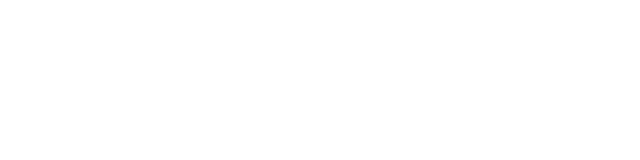
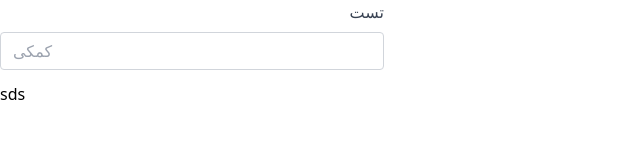
Before and after one commit to riazi-fsi/component, a React (Create React App) app: page /textFeild-page in a window 1280 px wide. Before the commit this address had no page. Shown: the top 160 px of the page, without its empty margins (0-640 px from the left). Built offline with nearby package versions, Linux system fonts and the light colour scheme.

Commit message:
arragment component

```diff
--- a/src/App.js
+++ b/src/App.js
@@ -1,7 +1,10 @@
 import React from 'react'
 import { BrowserRouter as Router, Route,Routes } from 'react-router-dom'
 import ButtonPage from './pages/ButtonPage'
+import CheckboxPage from './pages/CheckboxPage'
 import Home from './pages/Home'
+import TablePage from './pages/TablePage'
+import TextFieldPage from './pages/TextFieldPage'
 function App() {
   return (
     <div>
@@ -9,6 +12,10 @@ function App() {
         <Routes>
           <Route path='/' element={<Home/>}/>
           <Route path='/button-page' element={<ButtonPage/>}/>
+          <Route path='/table-page' element={<TablePage/>}/>
+          <Route path='/textFeild-page' element={<TextFieldPage/>}/>
+          <Route path='/checkbox-page' element={<CheckboxPage/>}/>
+
         </Routes>
       </Router>
     </div>
--- a/src/components/Button/Button.jsx
+++ b/src/components/Button/Button.jsx
@@ -18,8 +18,8 @@ function Button(props) {
     }, [props.type]);
     return (
         <button
-            className={props.disabled ? 'inline-block px-6 py-2.5 font-medium text-xs text-white  leading-tight uppercase bg-gray-300 rounded focus:outline-none' :
-                'inline-block px-6 py-2.5  text-white font-medium text-xs leading-tight uppercase focus:shadow-lg focus:outline-none rounded focus:ring-0 active:shadow-lg transition duration-150 ease-in-out  shadow-md' +
+            className={props.disabled ? 'inline-block px-6 py-2.5 m-2 font-medium text-xs text-white  leading-tight uppercase bg-gray-300 rounded focus:outline-none' :
+                'inline-block px-6 py-2.5 m-2 text-white font-medium text-xs leading-tight uppercase focus:shadow-lg focus:outline-none rounded focus:ring-0 active:shadow-lg transition duration-150 ease-in-out  shadow-md' +
                 renderContent() + [props.className].join('')}
             onKeyPress={props.onKeyPress}
             id={props.id}
--- /dev/null
+++ b/src/components/CheckBox/Checkbox.jsx
@@ -0,0 +1,48 @@
+import React, { useState } from 'react'
+import PropTypes from 'prop-types'
+
+
+
+
+
+function Checkbox(props) {
+    const [checkedItems, setCheckedItems] = useState({});
+    const [select,setSelect]=useState([])
+
+    const handleChange = (event,select) => {
+    //   setCheckedItems({
+    //     ...checkedItems,
+    //     [event.target.name]: event.target.checked
+    //   });
+console.log(select)
+      props.handleChange(select)
+    };
+
+
+    return (
+        <div>
+        {props.option.map(item => (
+          <label key={item}>
+            {item.label}
+            <input
+              type="checkbox"
+              name={item}
+              checked={item.checked}
+              value={item.value}
+              onChange={handleChange(item.value)}
+            />
+          </label>
+        ))}
+
+        <br />
+      </div>
+    )
+}
+
+
+
+
+
+Checkbox.propTypes = {}
+
+export default Checkbox
--- /dev/null
+++ b/src/components/Table/Table.jsx
@@ -0,0 +1,26 @@
+import React from 'react'
+import PropTypes from 'prop-types'
+
+function Table(props) {
+  return (
+    <div>
+
+<thead>
+            <tr>
+            {props.option.map(item => (
+              <th scope="col">{item.name}</th>
+            ))}
+            </tr>
+            <tbody>
+            {props.data.map(item => (
+              <th scope="col">{item.label}</th>
+            ))}
+            </tbody>
+          </thead>
+    </div>
+  )
+}
+
+Table.propTypes = {}
+
+export default Table
--- /dev/null
+++ b/src/components/TextField/TextField.jsx
@@ -0,0 +1,84 @@
+import React, { useState } from 'react'
+import PropTypes from 'prop-types'
+
+function TextField(props) {
+    const [helper, setHelper] = useState('')
+    const handleChange = (type, e) => {
+        const { length, onChange } = props;
+        const { value } = e.target;
+        let allowedValue = '';
+        let reg;
+        if (type === 'number') {
+            allowedValue = value.replace(/,/g, '').replace(/[^\d]/, '')
+            setHelper('لطفا فقط عدد وارد شود')
+        } else {
+            reg = /[~`!\^&()+=\[\]\\';/{}|\\"<>\?]/g;
+            allowedValue = value.replace(reg, '')
+        }
+        if (length && typeof (length) == 'number') {
+            allowedValue = allowedValue.substring(0, length);
+        }
+        if (onChange && typeof (onChange) == 'function') {
+            props.onChange(e, allowedValue);
+        }
+    }
+  const  handleFocus = (e)=>{
+        props.onFocus && props.onFocus(e);
+    };
+
+    const  handleBlur= (e)=>{
+        props.onBlur && props.onBlur(e);
+    };
+
+    const  handleOnEnter= (e)=>{
+        props.onEnter && props.onEnter(e);
+    };
+    const {type,value,placeholder,id,dir,length}=props
+    return (
+        <div className="mb-3 xl:w-96 text-right">
+            <label className="form-label inline-block mb-2 text-gray-700">{props.label}</label>
+            <input
+                id={id}
+                dir={dir}
+                length={length}
+                placeholder={placeholder}
+                onChange={(e)=>handleChange( type,e)}
+                value={value}
+                type={type}
+                onBlur={handleBlur}
+                   onFocus={handleFocus}
+                   onPressEnter={handleOnEnter}
+                className=' form-control
+        block
+        w-full
+        px-3
+        py-1.5
+        text-base
+        font-normal
+        text-gray-700
+        bg-white bg-clip-padding
+        border border-solid border-gray-300
+        rounded
+        transition
+        ease-in-out
+        m-0
+        focus:text-gray-700 focus:bg-white focus:border-blue-600 focus:outline-none'
+            />
+            <div className="text-sm text-gray-500 mt-1">{props.helper?props.helper:helper}</div>
+        </div>
+    )
+}
+
+TextField.propTypes = {
+    value:PropTypes.any,
+    onChange: PropTypes.func,
+     onEnter: PropTypes.func,
+    onFocus: PropTypes.func,
+    onBlur: PropTypes.func,
+    onKeyDown: PropTypes.func,
+    type: PropTypes.string,
+    helper:PropTypes.string
+}
+
+
+export default TextField
--- /dev/null
+++ b/src/pages/CheckboxPage.js
@@ -0,0 +1,21 @@
+import React from 'react'
+import Checkbox from '../components/CheckBox/Checkbox'
+
+function CheckboxPage() {
+    const veggies = [
+        { name: 'ss', label: 'test', checked: true },
+        { name: 'bbb', label: 'aa', checked: false }
+    ];
+    const handleChange = (e, value) => {
+        console.log(value)
+    }
+  return (
+    <div>
+
+
+<Checkbox option={veggies} handleChange={(e, value) => handleChange(e, value)} />
+    </div>
+  )
+}
+
+export default CheckboxPage
--- a/src/pages/Home.js
+++ b/src/pages/Home.js
@@ -1,59 +1,45 @@
 import React from 'react'
 import Button from '../components/Button/Button';
-import Checkbox from '../components/CheckBox/Checkbox';
-import TextField from '../components/TextField/TextField';
-import Table from "../components/Table/Table"
-import { useState } from 'react';
 import { useNavigate } from 'react-router-dom'
 
 export default function Home() {
-    const [value, setValue] = useState('sds')
-    const [data, setData] = useState([])
+    const navigate = useNavigate()
 
-    const navigate = useNavigate()
-    const submit = (e) => {
-      console.log(value)
-    }
-    const change = (e, value) => {
-      setValue(value)
-    }
-    const onOptionChange = (selectedOptions) => {
-      setData(selectedOptions)
-    }
-    const veggies = [
-      { name: 'ss', label: 'test', checked: true },
-      { name: 'bbb', label: 'aa', checked: false }
-    ];
-    const handleChange = (e, value) => {
-      console.log(value)
-    }
     return (
         <div className="App">
             <Button
-      className='bottom-8'
                 label='Button component'
-      type='danger'
+                type='confirm'
                 onClick={() => {
                     navigate(`/button-page`)
                 }}
 
             />
             <Button
-      className='bottom-8'
-      label='confirm'
-
-      onClick={submit}
+                label='Table component'
+                type='confirm'
+                onClick={() => {
+                    navigate(`/table-page`)
+                }}
 
             />
-    <Table
-      option={veggies}
-      data={veggies}
+            <Button
+                label='TextFeild component'
+                type='confirm'
+                onClick={() => {
+                    navigate(`/textFeild-page`)
+                }}
+
             />
-    <Checkbox option={veggies} handleChange={(e, value) => handleChange(e, value)} />
+            <Button
+                label='Chechbox component'
+                type='confirm'
+                onClick={() => {
+                    navigate(`/checkbox-page`)
+                }}
 
-    <p>{data}</p>
-    <TextField type='number' label='تست' placeholder='کمکی' onChange={(e, value) => change(e, value)} value={value} />
-    {value}
+            />
+
         </div>
     )
 }
--- /dev/null
+++ b/src/pages/TablePage.js
@@ -0,0 +1,25 @@
+import React from 'react'
+import { useState } from 'react';
+import Table from '../components/Table/Table'
+
+function TablePage() {
+    const [data, setData] = useState([])
+    const veggies = [
+        { name: 'ss', label: 'test', checked: true },
+        { name: 'bbb', label: 'aa', checked: false }
+    ];
+    return (
+        <div>
+
+            <Table
+                option={veggies}
+                data={veggies}
+            />
+
+
+            <p>{data}</p>
+        </div>
+    )
+}
+
+export default TablePage
--- /dev/null
+++ b/src/pages/TextFieldPage.js
@@ -0,0 +1,19 @@
+import React from 'react'
+import { useState } from 'react'
+import TextField from '../components/TextField/TextField'
+
+function TextFieldPage() {
+    const [value, setValue] = useState('sds')
+    const change = (e, value) => {
+        setValue(value)
+      }
+    return (
+        <div>
+
+            <TextField type='number' label='تست' placeholder='کمکی' onChange={(e, value) => change(e, value)} value={value} />
+            {value}
+        </div>
+    )
+}
+
+export default TextFieldPage
```
Lines whose indentation alone changed are shown as unchanged.
